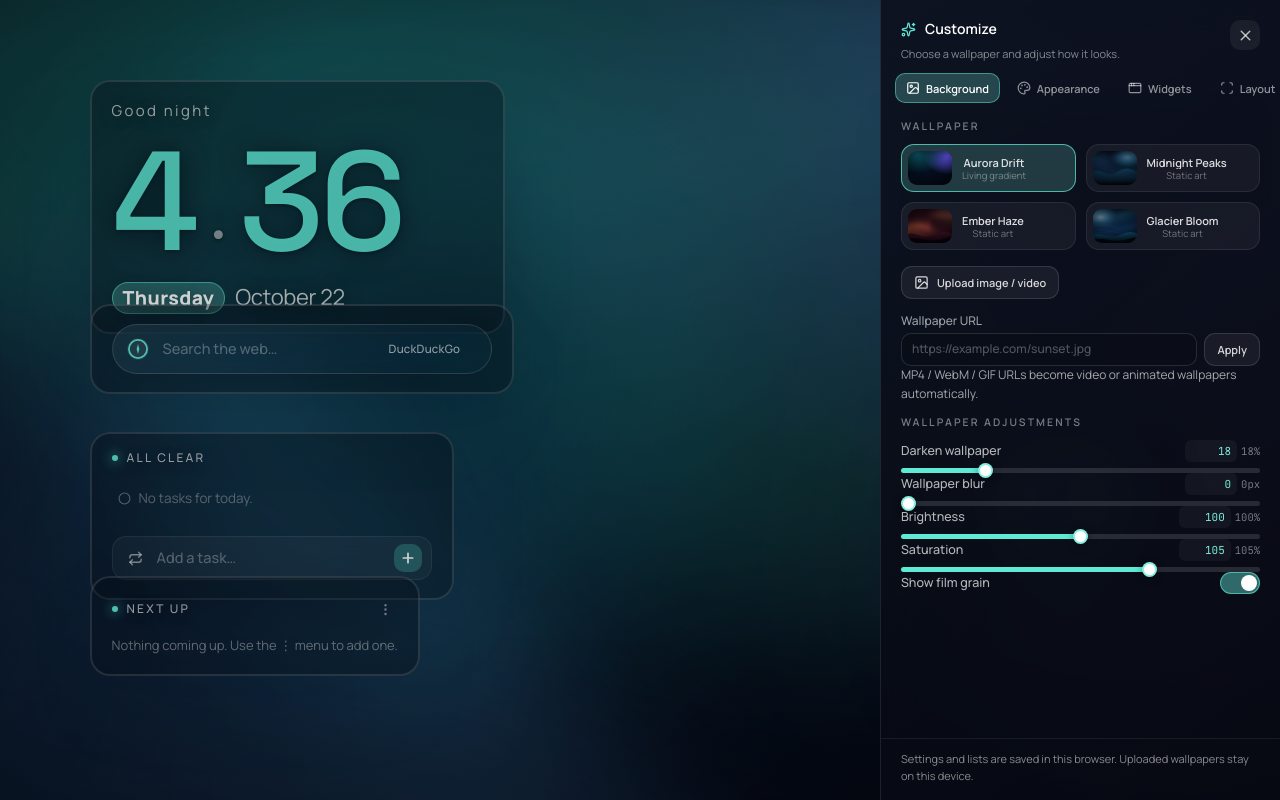
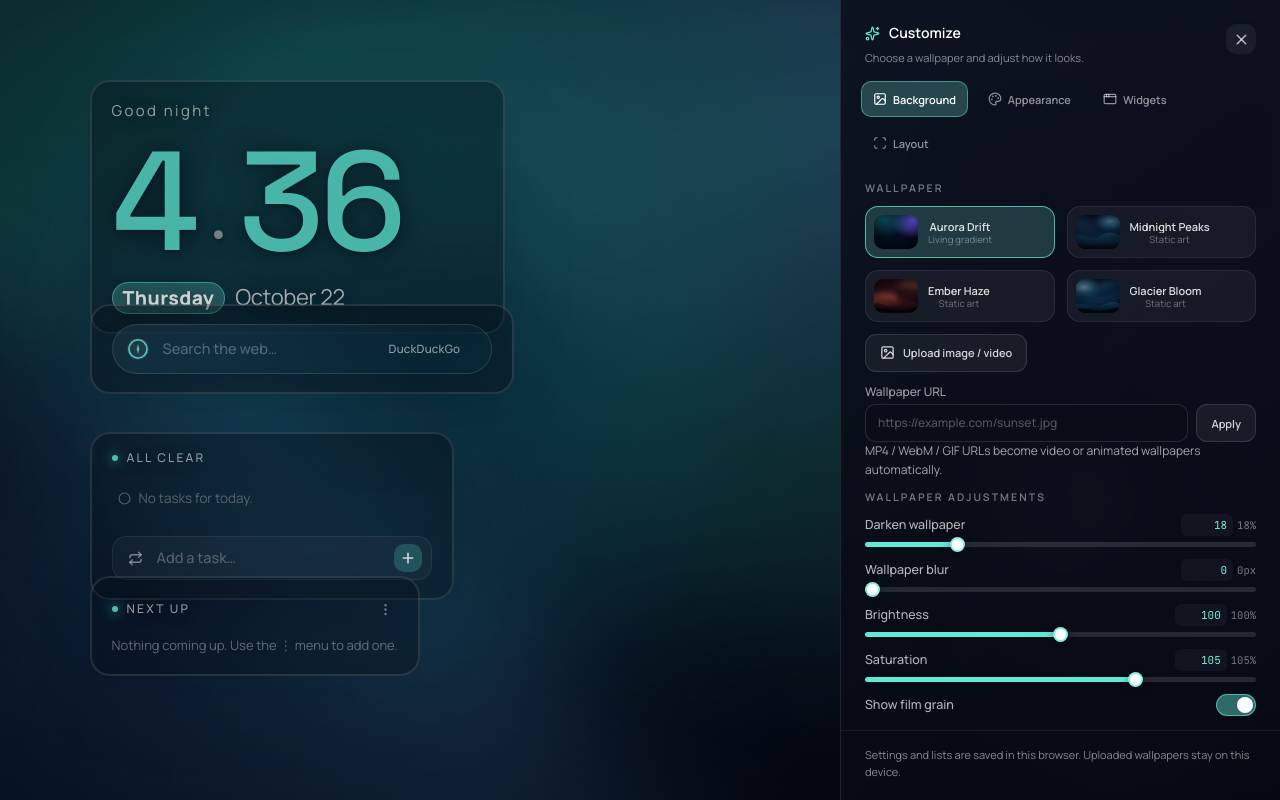
Before and after one commit to Aksh03010/ryo-startpage, a React (Vite) app: page / in a window 1280 px wide. Both pictures are taken after a click on the button 1242 px from the left and 32 px from the top of the page. Built offline with nearby package versions, Linux system fonts and the light colour scheme.

Commit message:
Improve Customize panel spacing

```diff
--- a/src/components/CustomizePanel.module.css
+++ b/src/components/CustomizePanel.module.css
@@ -24,7 +24,7 @@
   top: 0;
   right: 0;
   bottom: 0;
-  width: min(400px, 100%);
+  width: min(440px, 100%);
   display: flex;
   flex-direction: column;
   background: linear-gradient(145deg, rgba(12, 15, 28, 0.9), rgba(6, 9, 18, 0.92));
@@ -44,7 +44,7 @@
   display: flex;
   align-items: flex-start;
   justify-content: space-between;
-  padding: 20px 20px 12px;
+  padding: 24px 24px 16px;
 }
 
 .brand {
@@ -84,15 +84,17 @@
 
 .tabs {
   display: flex;
-  gap: 6px;
-  padding: 0 14px;
+  gap: 8px;
+  padding: 0 20px;
+  flex-wrap: wrap;
 }
 
 .tabButton {
   display: inline-flex;
   align-items: center;
   gap: 6px;
-  padding: 7px 10px;
+  min-height: 36px;
+  padding: 9px 11px;
   border-radius: 10px;
   border: 1px solid transparent;
   background: transparent;
@@ -113,11 +115,30 @@
 }
 
 .body {
-  padding: 18px 20px 14px;
+  padding: 22px 24px 20px;
   overflow-y: auto;
   flex: 1 1 auto;
   scrollbar-width: thin;
   scrollbar-color: rgba(255, 255, 255, 0.18) transparent;
+}
+
+.tabContent {
+  display: flex;
+  flex-direction: column;
+  gap: 12px;
+}
+
+.tabContent > h3 {
+  margin-bottom: 0;
+}
+
+.tabContent .field,
+.tabContent .fieldPara,
+.tabContent .presetGrid,
+.tabContent .mediaRow,
+.tabContent .accentRow,
+.tabContent .widgetList {
+  margin-bottom: 0;
 }
 
 .body::-webkit-scrollbar {
@@ -132,15 +153,14 @@
 .presetGrid {
   display: grid;
   grid-template-columns: repeat(2, minmax(0, 1fr));
-  gap: 10px;
-  margin-bottom: 16px;
+  gap: 12px;
 }
 
 .presetCard {
   display: flex;
   align-items: center;
   gap: 10px;
-  padding: 6px;
+  padding: 8px;
   border-radius: 13px;
   background: rgba(255, 255, 255, 0.05);
   border: 1px solid rgba(255, 255, 255, 0.08);
@@ -189,7 +209,7 @@
 .mediaRow {
   display: flex;
   align-items: center;
-  gap: 8px;
+  gap: 10px;
   flex-wrap: wrap;
   margin-bottom: 14px;
 }
@@ -198,7 +218,8 @@
   display: inline-flex;
   align-items: center;
   gap: 8px;
-  padding: 8px 12px;
+  min-height: 38px;
+  padding: 10px 14px;
   border-radius: 11px;
   border: 1px solid rgba(255, 255, 255, 0.12);
   background: rgba(255, 255, 255, 0.06);
@@ -238,7 +259,7 @@
 
 .field,
 .fieldPara {
-  margin-bottom: 14px;
+  margin-bottom: 0;
 }
 
 .fieldLabel {
@@ -250,13 +271,13 @@
 
 .urlRow {
   display: flex;
-  gap: 7px;
+  gap: 8px;
 }
 
 .urlInput {
   flex: 1 1 auto;
   min-width: 0;
-  padding: 7px 10px;
+  padding: 9px 12px;
   border-radius: 10px;
   border: 1.4px solid rgba(255, 255, 255, 0.12);
   background: rgba(10, 13, 24, 0.7);
@@ -299,8 +320,7 @@
 .accentRow {
   display: flex;
   align-items: center;
-  gap: 10px;
-  margin-bottom: 18px;
+  gap: 12px;
 }
 
 .swatch {
@@ -355,15 +375,15 @@
 .widgetList {
   display: flex;
   flex-direction: column;
-  gap: 6px;
-  margin-bottom: 16px;
+  gap: 8px;
 }
 
 .widgetRow {
   display: flex;
   align-items: center;
   gap: 9px;
-  padding: 7px 10px;
+  min-height: 38px;
+  padding: 9px 12px;
   border-radius: 10px;
   border: 1px solid transparent;
   background: rgba(255, 255, 255, 0.04);
@@ -438,8 +458,32 @@
 }
 
 .footer {
-  padding: 12px 20px 16px;
+  padding: 16px 24px 20px;
   border-top: 1px solid rgba(255, 255, 255, 0.07);
+}
+
+@media (max-width: 480px) {
+  .header {
+    padding: 20px 18px 14px;
+  }
+
+  .tabs {
+    gap: 6px;
+    padding: 0 16px;
+  }
+
+  .tabButton {
+    flex: 1 1 auto;
+    justify-content: center;
+  }
+
+  .body {
+    padding: 18px 18px 20px;
+  }
+
+  .footer {
+    padding: 14px 18px 18px;
+  }
 }
 
 .footerNote {
--- a/src/components/CustomizePanel.tsx
+++ b/src/components/CustomizePanel.tsx
@@ -180,7 +180,7 @@ export default function CustomizePanel({
 
         <div className={styles.body}>
           {tab === 'background' && (
-            <div>
+            <div className={styles.tabContent}>
               <SectionTitle>Wallpaper</SectionTitle>
               <div className={styles.presetGrid}>
                 {PRESETS.map((preset) => (
@@ -342,7 +342,7 @@ export default function CustomizePanel({
           )}
 
           {tab === 'appearance' && (
-            <div>
+            <div className={styles.tabContent}>
               <SectionTitle>Accent color</SectionTitle>
               <p className={styles.help}>Choose a color used for highlights and active controls.</p>
               <div className={styles.accentRow}>
@@ -462,7 +462,7 @@ export default function CustomizePanel({
           )}
 
           {tab === 'widgets' && (
-            <div>
+            <div className={styles.tabContent}>
               <SectionTitle>Choose a widget</SectionTitle>
               <p className={styles.help}>Select a widget to show or hide it and adjust its settings.</p>
               <div className={styles.widgetList}>
@@ -658,7 +658,7 @@ export default function CustomizePanel({
           )}
 
           {tab === 'layout' && (
-            <div>
+            <div className={styles.tabContent}>
               <SectionTitle>Move widgets</SectionTitle>
               <Toggle label="Turn on arrange mode" checked={arrange} onChange={() => onArrange()} />
               <p className={styles.help}>
```
